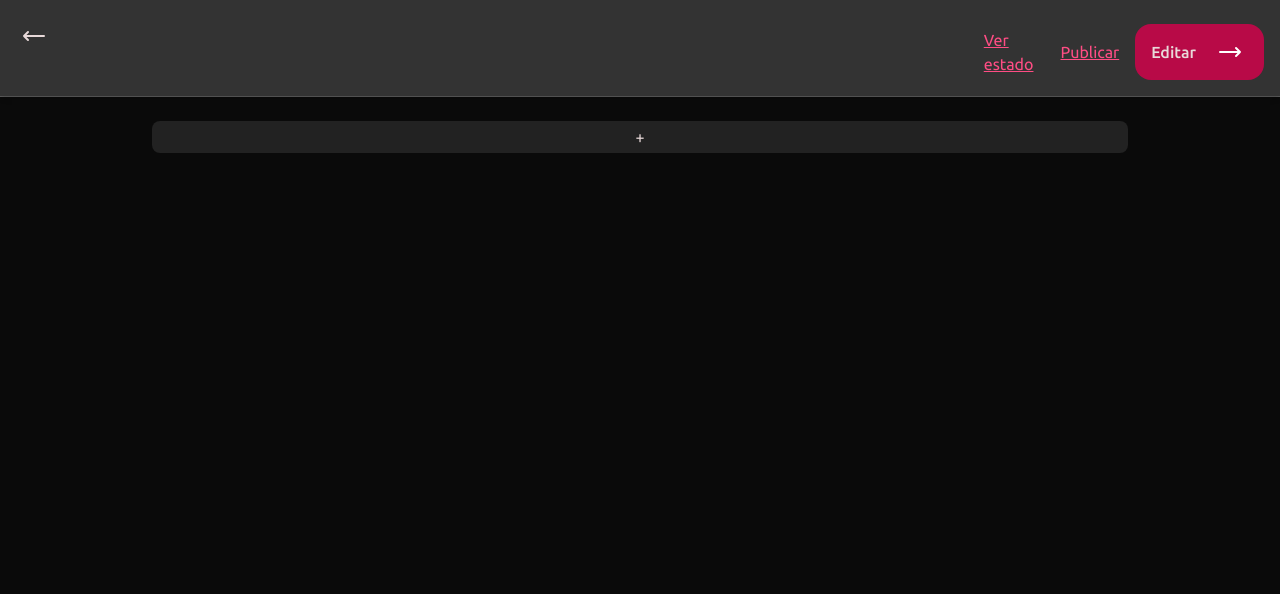
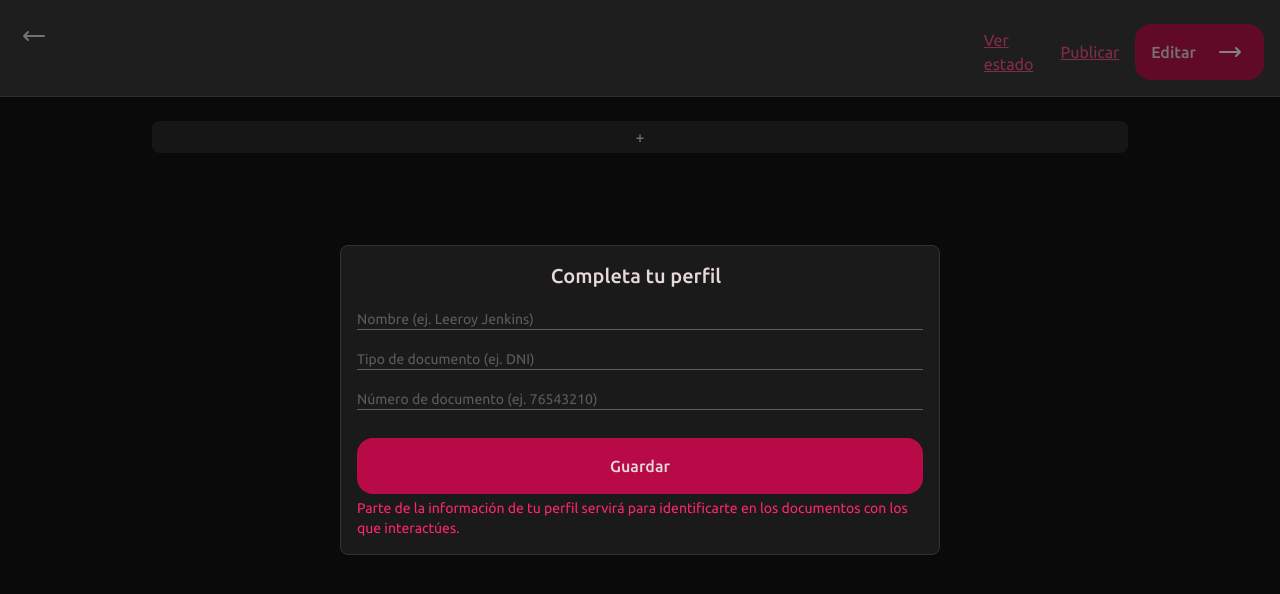
Before and after one commit to Gprix/documentManagerv2, a Next.js app: page /workspace/workshop/1 in a window 1280 px wide. Shown: the top 594 px of the page. Built offline with nearby package versions, Linux system fonts and the light colour scheme; no server answers; the database is empty.

Commit message:
Update NewMemberModal.tsx

```diff
--- a/src/components/NewMemberModal/NewMemberModal.tsx
+++ b/src/components/NewMemberModal/NewMemberModal.tsx
@@ -22,12 +22,11 @@ const NewMemberModal = () => {
   const uid = useAuthStore((s) => s.uid);
   const { data: member } = useFetchMember(uid ?? "", { enabled: !!uid });
   const { mutateAsync: createMember } = useWriteMember();
-  const isOpened = member === null;
+  const isOpened = member === null || member === undefined;
   const isSubmitting = formState.isSubmitting;
   const client = useQueryClient();
 
   const submitHandler = async (values: NewMemberSchema) => {
-    if (!user) return;
     const photoURL = user?.photoURL ?? "";
     await createMember({ uid, photoURL, ...values });
     client.invalidateQueries(["member", uid]);
```
